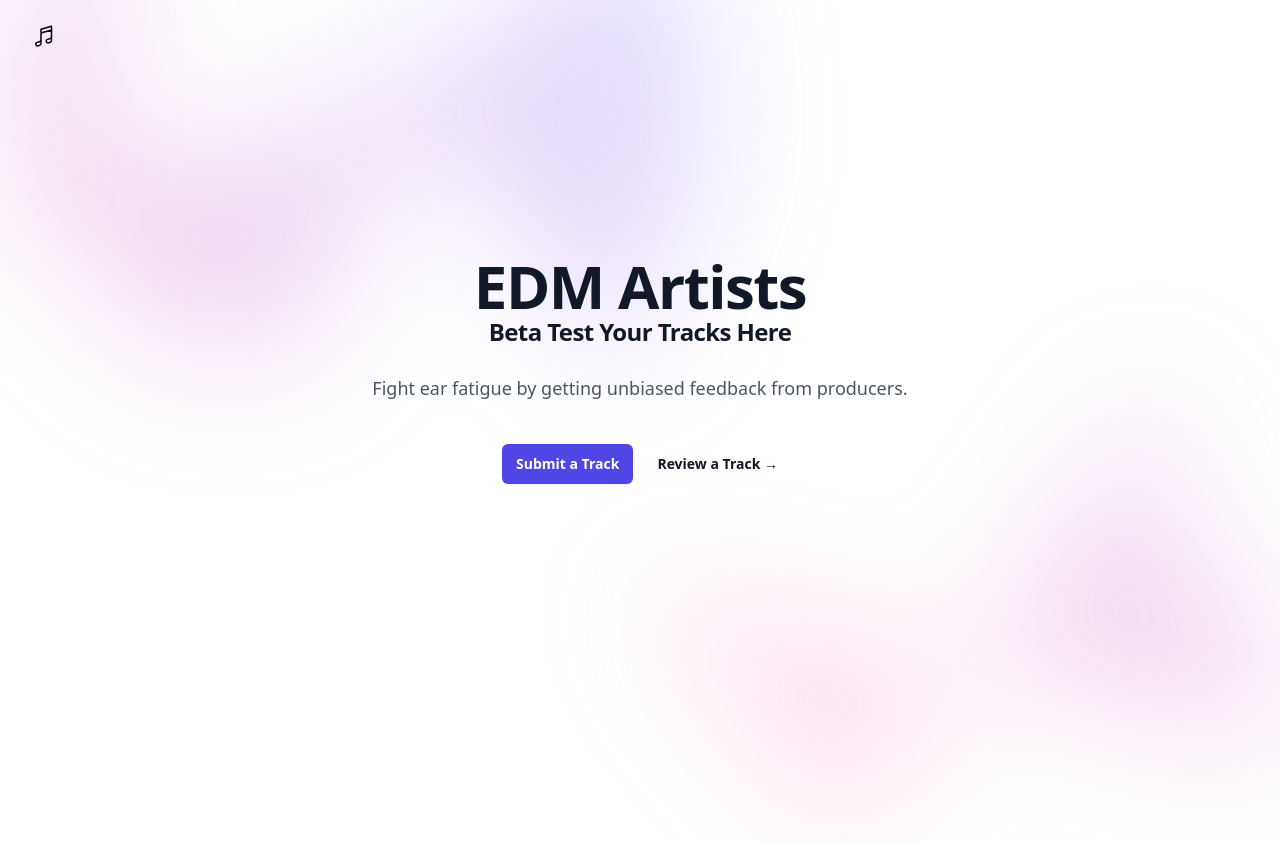
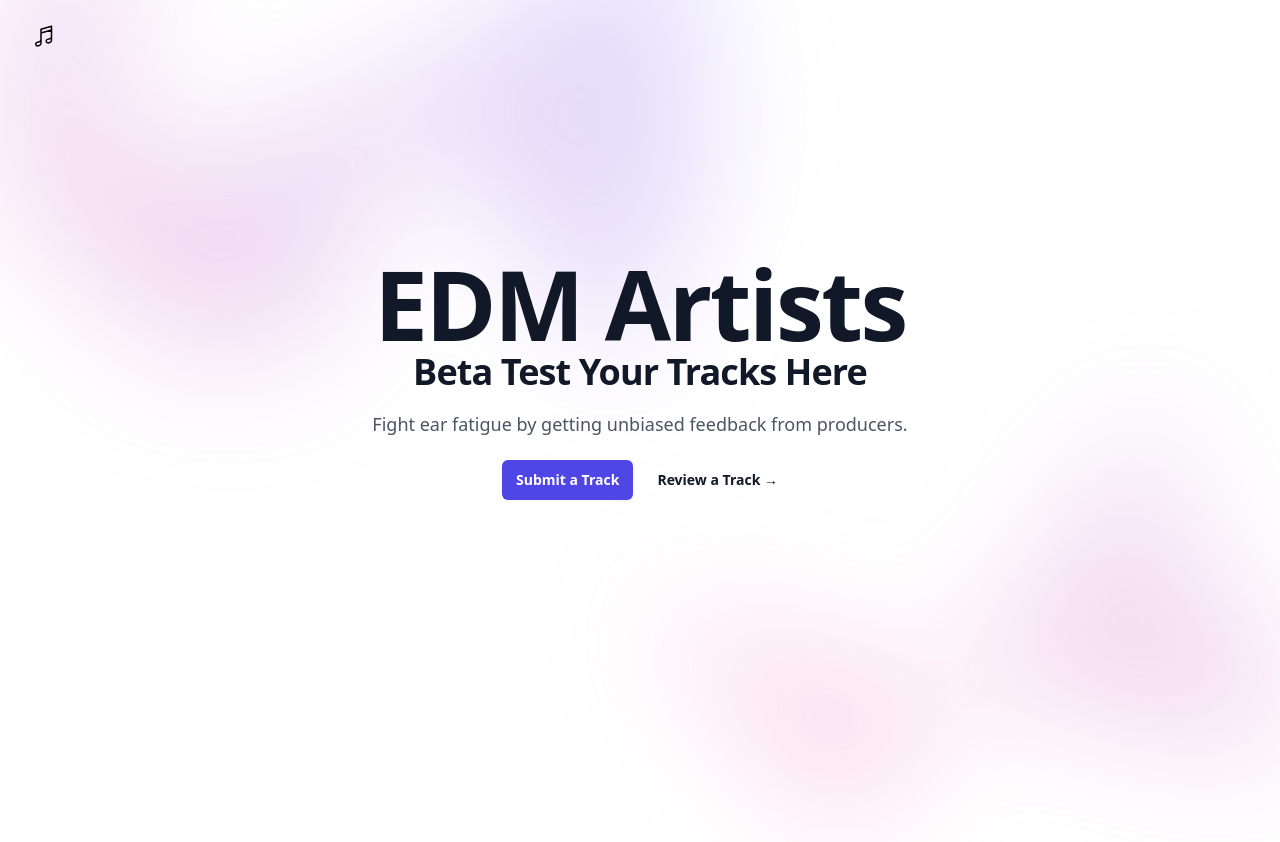
Before and after one commit to ericvtheg/beta-test-songs, a React (Vite) app in the folder client/: page / in a window 1280 px wide. Built offline with nearby package versions, Linux system fonts and the light colour scheme.

Commit message:
home page styling

```diff
--- a/client/src/Pages/index.tsx
+++ b/client/src/Pages/index.tsx
@@ -5,7 +5,7 @@ export default function Home() {
   return (
     <div className="bg-white">
       <div className="relative isolate px-6 pt-14 lg:px-8">
-        <div className="mx-auto max-w-2xl py-24 sm:py-36 lg:py-36">
+        <div className="mx-auto max-w-2xl py-32 sm:py-36">
           {/* <div className="hidden sm:mb-8 sm:flex sm:justify-center">
               <div className="relative rounded-full px-3 py-1 text-sm leading-6 text-gray-600 ring-1 ring-gray-900/10 hover:ring-gray-900/20">
                 Announcing our next round of funding.{' '}
@@ -16,16 +16,16 @@ export default function Home() {
               </div>
             </div> */}
           <div className="text-center">
-            <h1 className="text-4xl font-bold tracking-tight text-gray-900 sm:text-6xl">
+            <h1 className="text-6xl font-bold tracking-tight text-gray-900 sm:text-8xl">
               EDM Artists
             </h1>
-            <h2 className="text-large font-bold tracking-tight text-gray-900 sm:text-2xl">
+            <h2 className="text-2xl font-bold tracking-tight text-gray-900 sm:text-4xl">
               Beta Test Your Tracks Here
             </h2>
-            <p className="mt-6 text-lg leading-8 text-gray-600">
+            <p className="mt-4 text-lg leading-8 text-gray-600">
               Fight ear fatigue by getting unbiased feedback from producers.
             </p>
-            <div className="mt-10 flex items-center justify-center gap-x-6">
+            <div className="mt-5 flex items-center justify-center gap-x-6">
               <Link to="/submit">
                 <button
                   type="button"
```
